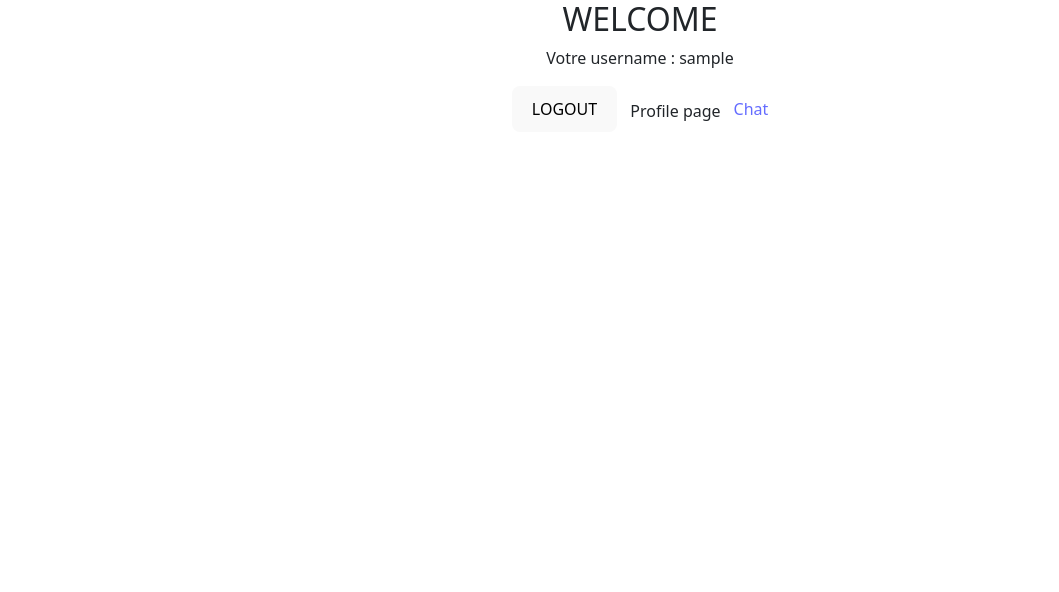
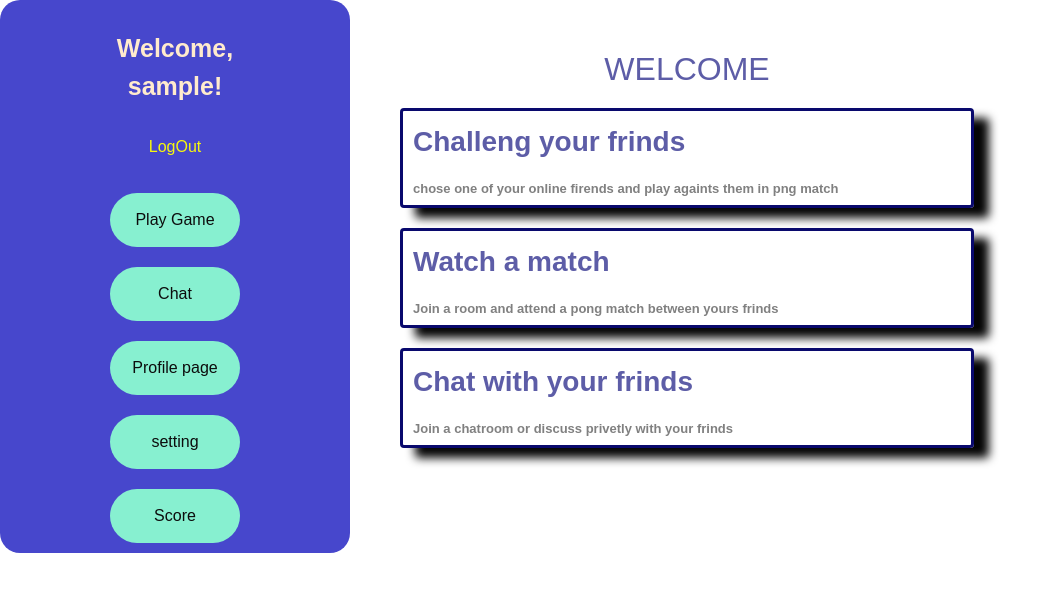
Before and after one commit to Mareenbck/transcendence_42, a React (Vite) app in the folder Front-End/: page /menu in a window 1280 px wide. Shown: the top 592 px of the page, without its empty margins (0-1059 px from the left). Built offline with nearby package versions, Linux system fonts and the light colour scheme; sample sign-in values are in the browser's storage.

Commit message:
page menu

```diff
--- /dev/null
+++ b/Front-End/src/components/auth/SideBar.tsx
@@ -0,0 +1,27 @@
+import React from 'react';
+import style from '../../style/SideBar.module.css'
+import { Link } from "react-router-dom";
+
+function SideBar(props: any)
+{
+    return (
+        <div>
+            <div className={style.position}>
+                   <p className={style.tit}>{props.title}, {props.username}!</p>
+                   {props.isLoggedIn && <Link to="/auth/signin" className={style.lgu} onClick={props.logout}
+                                  /*onClick={() => localStorage.removeItem('token')}*/>
+                          LogOut<span> </span></Link>}
+                   <br/>
+                    <Link to="/auth/signup" className={style.btn}>Play Game </Link>
+				    <Link to="/chat/message" className={style.btn}>Chat</Link>
+
+                    <Link to={`/users/profile/${props.id}`} className={style.btn}>Profile page</Link>
+				    <Link to="../../pages/setting" className={style.btn}>setting</Link>
+				    <Link to="/auth/signin" className={style.btn}>Score</Link>
+			</div>
+		</div>
+    )
+
+}
+
+export default SideBar;
--- a/Front-End/src/pages/Menu.tsx
+++ b/Front-End/src/pages/Menu.tsx
@@ -2,6 +2,8 @@ import React from "react";
 import { useContext } from "react";
 import { Link, Navigate, useNavigate } from "react-router-dom";
 import AuthContext from "../store/AuthContext";
+import SideBar from '../components/auth/SideBar'
+import style from '../style/Menu.module.css'
 
 const Menu = () => {
 	const authCtx = useContext(AuthContext);
@@ -11,14 +13,33 @@ const Menu = () => {
 
 	return (
 		<>
-		{!isLoggedIn && <Navigate to="/" replace={true} />}
-		{isLoggedIn && <h2>WELCOME</h2>}
-		{isLoggedIn && <p>Votre username : {authCtx.username} </p>}
+		 <div className= {style.mainPos}>
+			{isLoggedIn && <SideBar className={style.position}  title="Welcome" username = {authCtx.username} isLoggedIn = {isLoggedIn} id={id} />}
+			<div className={style.position}>
+				{!isLoggedIn && <Navigate to="/" replace={true} />}
+				{isLoggedIn && <h2 >WELCOME</h2>}
 
-		{isLoggedIn && <button onClick={authCtx.logout}>LOGOUT </button>}
-		<Link to={`/users/profile/${id}`} className='btn'>Profile page</Link>
+				{/*isLoggedIn && <p>Votre username : {authCtx.username} </p>*/}
+				{/*isLoggedIn && <button onClick={authCtx.logout}>LOGOUT </button>*/}
+				{/*<Link to={`/users/profile/${id}`} className='btn'>Profile page</Link>*/}
+				{/*<Link to="/chat/message">Chat</Link>*/}
 
-		<Link to="/chat/message">Chat</Link>
+				<div className={style.card}>
+					{isLoggedIn && <p >Challeng your frinds</p>}
+					{isLoggedIn && <p className={style.cardTit}> chose one of your online firends and play againts them in png match</p>}
+				</div>
+
+				<div className={style.card}>
+					{isLoggedIn && <p >Watch a match</p>}
+					{isLoggedIn && <p className={style.cardTit}> Join a room and attend a pong match between yours frinds</p>}
+				</div>
+				<div className={style.card}>
+					{isLoggedIn && <p >Chat with your frinds</p>}
+					{isLoggedIn && <p className={style.cardTit}> Join a chatroom or discuss privetly with your frinds</p>}
+				</div>
+
+			</div>
+		 </div>
 		</>
 	)
 }
--- /dev/null
+++ b/Front-End/src/style/Menu.module.css
@@ -0,0 +1,41 @@
+.mainPos
+{
+    display: flex;
+    flex-direction: row;
+    top: 0;
+    left: 0;
+    width: 80%;
+    height: 100%;
+
+}
+
+.position
+{
+    font-size: 28px;
+    color: rgb(93, 93, 167);
+    margin: auto;
+    font-weight: bold;
+    text-align: center;
+    margin: 50px;
+    width: 800px;
+    align-items: center;
+}
+
+.card
+{
+    border: 3px solid rgb(9, 9, 109);
+    box-shadow: 15px 10px 10px rgb(5, 5, 5);
+    padding: 10px;
+    max-width: 600px;
+    max-height: 100px;
+    margin: 20px auto;
+    border-radius: 4px;
+    text-align: left;
+
+}
+.cardTit
+{
+    color: gray;
+    font-size: small;
+    margin-top: 0;
+}
--- /dev/null
+++ b/Front-End/src/style/SideBar.module.css
@@ -0,0 +1,48 @@
+*{
+    font-family: Arial, Helvetica, sans-serif;
+
+}
+
+.position
+{
+    display: flex;
+    flex-direction: column;
+    justify-content: center;
+    align-items: center;
+    background-color: rgb(71, 71, 204);
+    width: 350px;
+    height: 100%;
+    border-radius: 20px;
+    margin-left: 0px;
+    margin-top:  0px;
+
+}
+.lgu
+{
+    color: rgb(248, 248, 12)
+}
+
+.btn{
+    display: inline-block;
+    background-color: #87f0d0;
+    padding: 15px;
+    margin: 10px;
+    width: 130px;
+    color: #0c0c0c;
+    text-align: center;
+    border-radius: 60px;
+}
+
+.tit
+{
+    font-size: 25px;
+    color: blanchedalmond;
+    margin: auto;
+    font-weight: bold;
+    text-align: center;
+    margin:30px;
+    width: 200px;
+    align-items: center;
+
+
+}
--- a/package.json
+++ b/package.json
@@ -1,5 +1,6 @@
 {
   "devDependencies": {
+    "@types/react": "^18.0.28",
     "@types/react-dom": "^18.0.11",
     "@types/react-router-dom": "^5.3.3"
   },
```
Also changed, not shown: Front-End/src/pages/Setting.tsx (added, +21 -0 lines), 1 other file (tests, documents, lock files or other folders).
